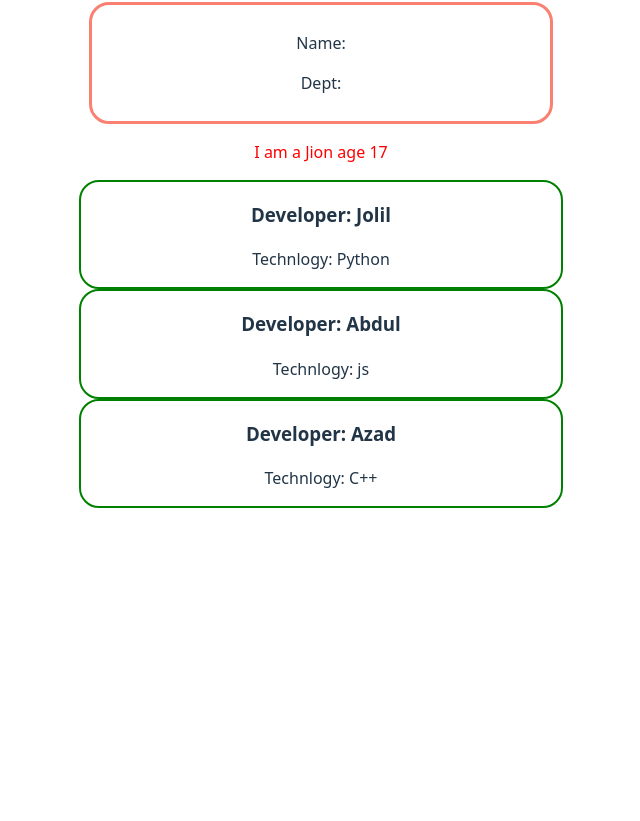
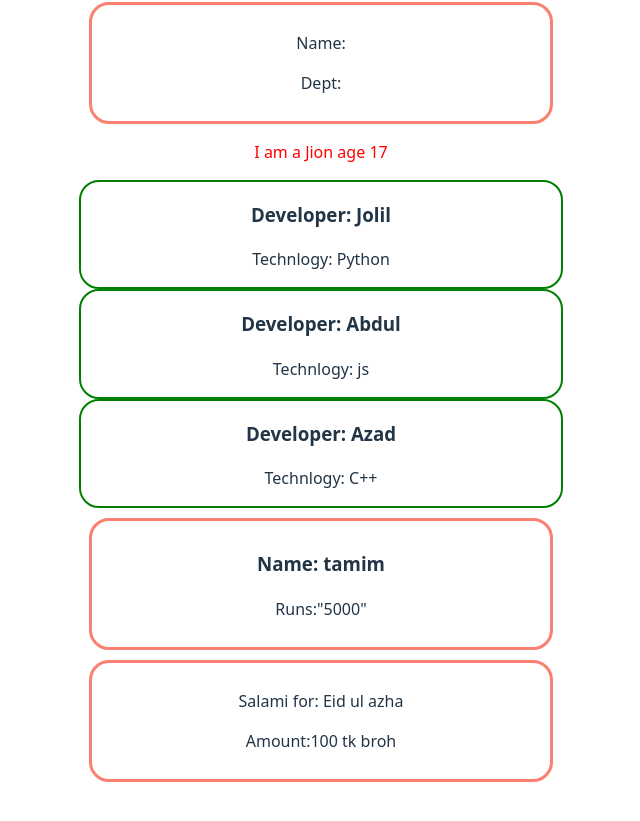
Before and after one commit to juhairulislam/my-first-react, a React (Vite) app: page / in a window 1280 px wide. Shown: the part 287-1108 px from the top of the page, without its empty margins (319-959 px from the left). Before the commit the page ends 827 px from the top, so only its background shows below. Built offline with nearby package versions, Linux system fonts and the light colour scheme.

Commit message:
prop types and how to pass/read a prop

```diff
--- a/src/App.jsx
+++ b/src/App.jsx
@@ -13,9 +13,29 @@ function App() {
       <Developer name='Jolil' tech='Python'></Developer>
       <Developer name='Abdul' tech='js'></Developer>
       <Developer name='Azad' tech='C++'></Developer>
+      <Player name='tamim' runs='5000'></Player>
+      <Salami event='Eid ul azha' amount='100'></Salami>
 
 
     </>
+  )
+}
+
+function Salami({event, amount}){
+  return(
+    <div className='student'>
+      <p>Salami for: {event} </p>
+      <p>Amount:{amount} tk broh</p>
+    </div>
+  )
+}
+
+function Player({name, runs}){
+  return(
+    <div className='student'>
+      <h3>Name: {name} </h3>
+      <p>Runs:"{runs}" </p>
+    </div>
   )
 }
 
```
